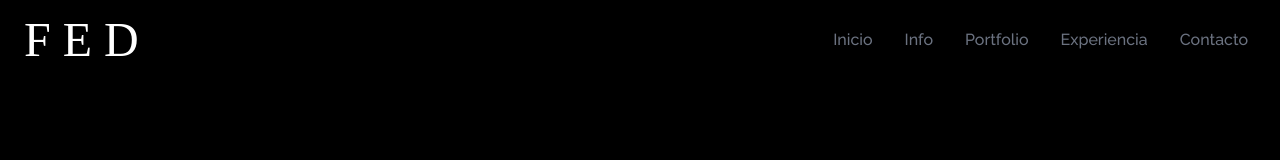
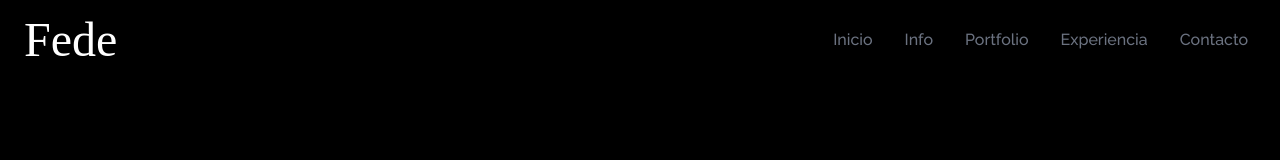
Before and after one commit to FeDaBa/First-Portfolio, a React (Create React App) app: page / in a window 1280 px wide. Shown: the top 160 px of the page. Built offline with nearby package versions, Linux system fonts and the light colour scheme; the HTML template or start-up script is replaced by a standard one; a web font is replaced by a local one.

Commit message:
Update Navbar.jsx

```diff
--- a/src/components/Navbar.jsx
+++ b/src/components/Navbar.jsx
@@ -34,7 +34,7 @@ const Navbar = () => {
     <div className="flex justify-between items-center w-full h-20 px-4 text-white bg-black fixed">
 
         <div>
-            <h1 className="text-5xl ml-2" id="signature">F E D</h1>
+            <h1 className="text-5xl ml-2" id="signature">Fede</h1>
         </div>
 
         <ul className="hidden md:flex">
```
